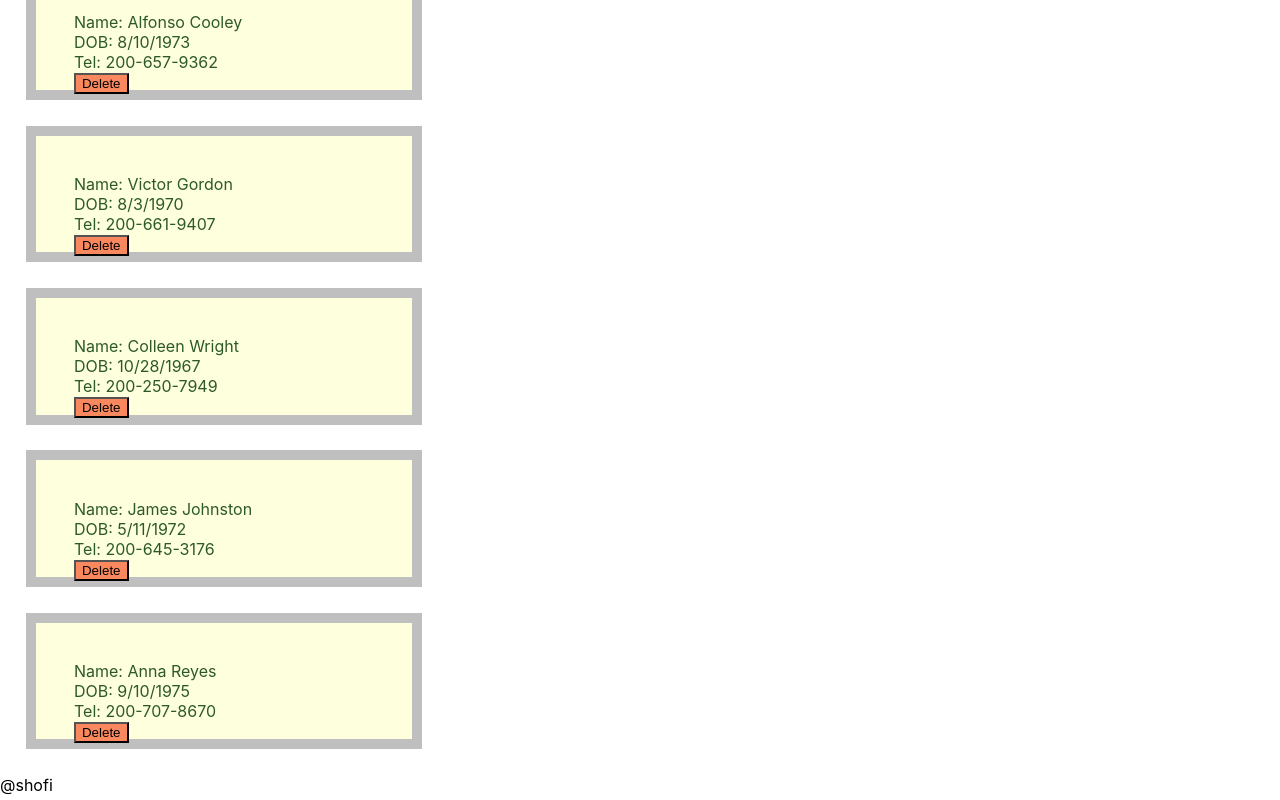
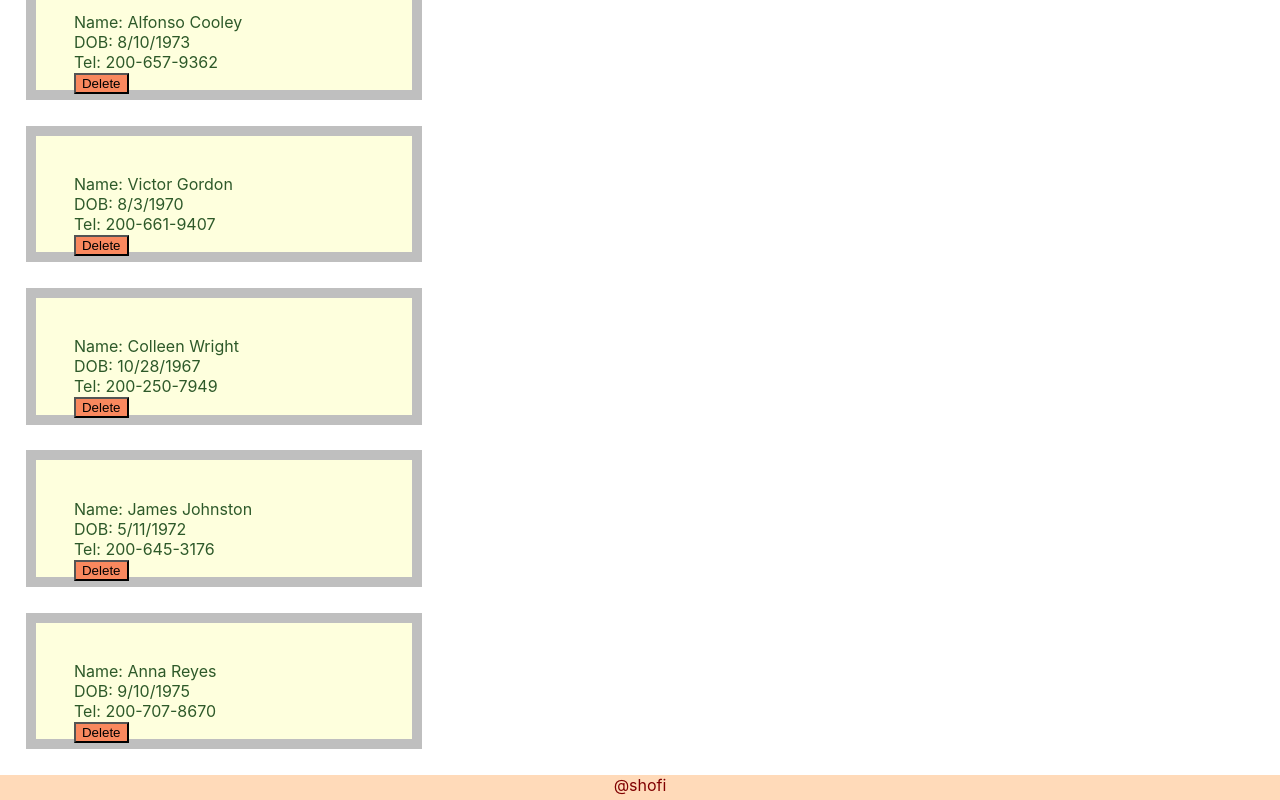
Before and after one commit to shofi384/address-book, a React (Create React App) app: page / in a window 1280 px wide. Shown: the part 443-1243 px from the top of the page. Built offline with nearby package versions, Linux system fonts and the light colour scheme.

Commit message:
add gh-pages

```diff
--- a/package.json
+++ b/package.json
@@ -2,7 +2,7 @@
   "name": "address-book",
   "version": "0.1.0",
   "private": true,
-  "homepage": "https://github.com/shofi384/address-book",
+  "homepage": "https://shofi384.github.io/address-book/",
   "dependencies": {
     "gh-pages": "^2.0.1",
     "react": "^16.8.4",
--- a/src/App.css
+++ b/src/App.css
@@ -75,6 +75,13 @@
   background-color: red;
 }
 
+footer {
+  height:25px;
+  color:  #800000;
+  text-align: center;
+  background-color: #FFDAB9;
+}
+
 input {
   margin: 5px;
 }
```
